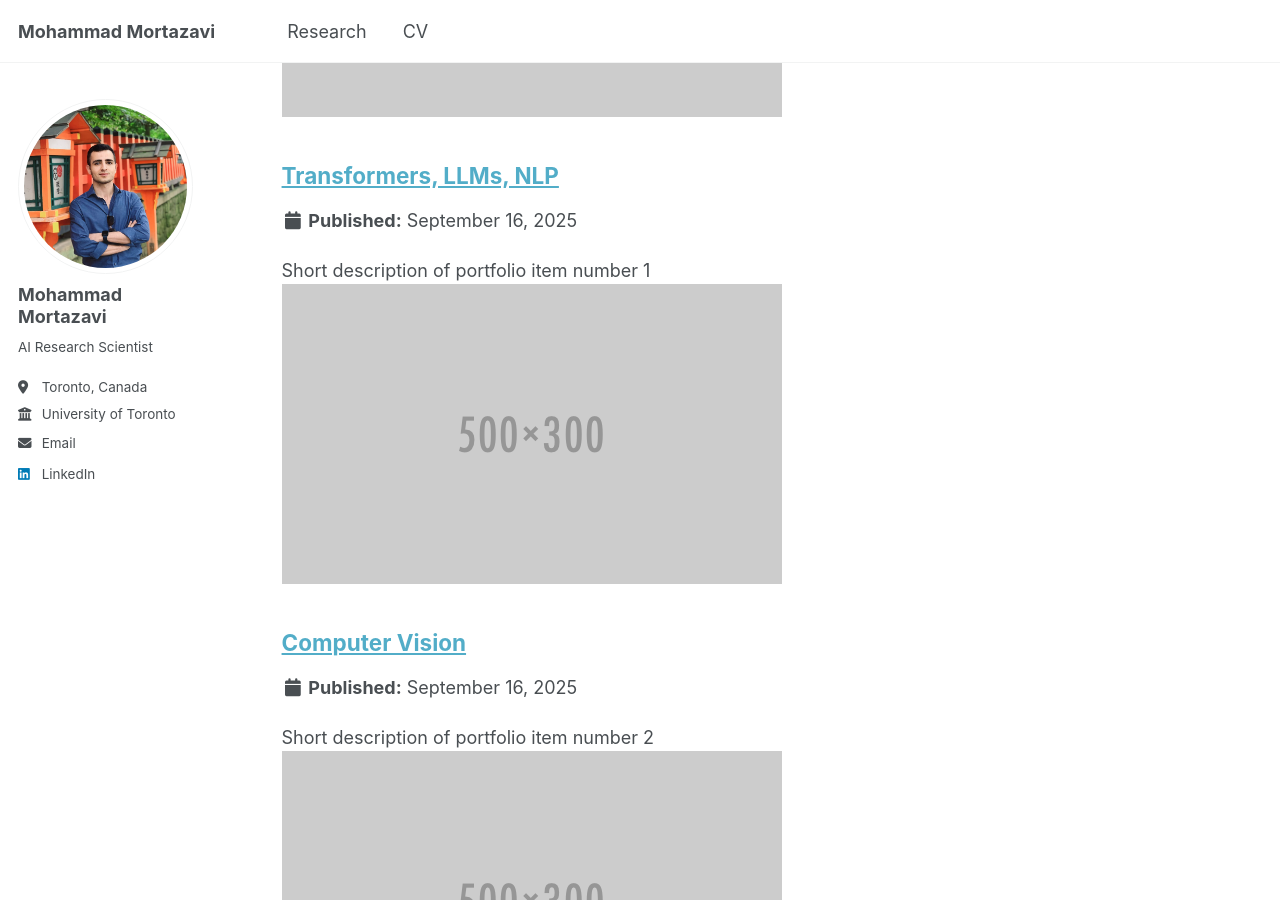
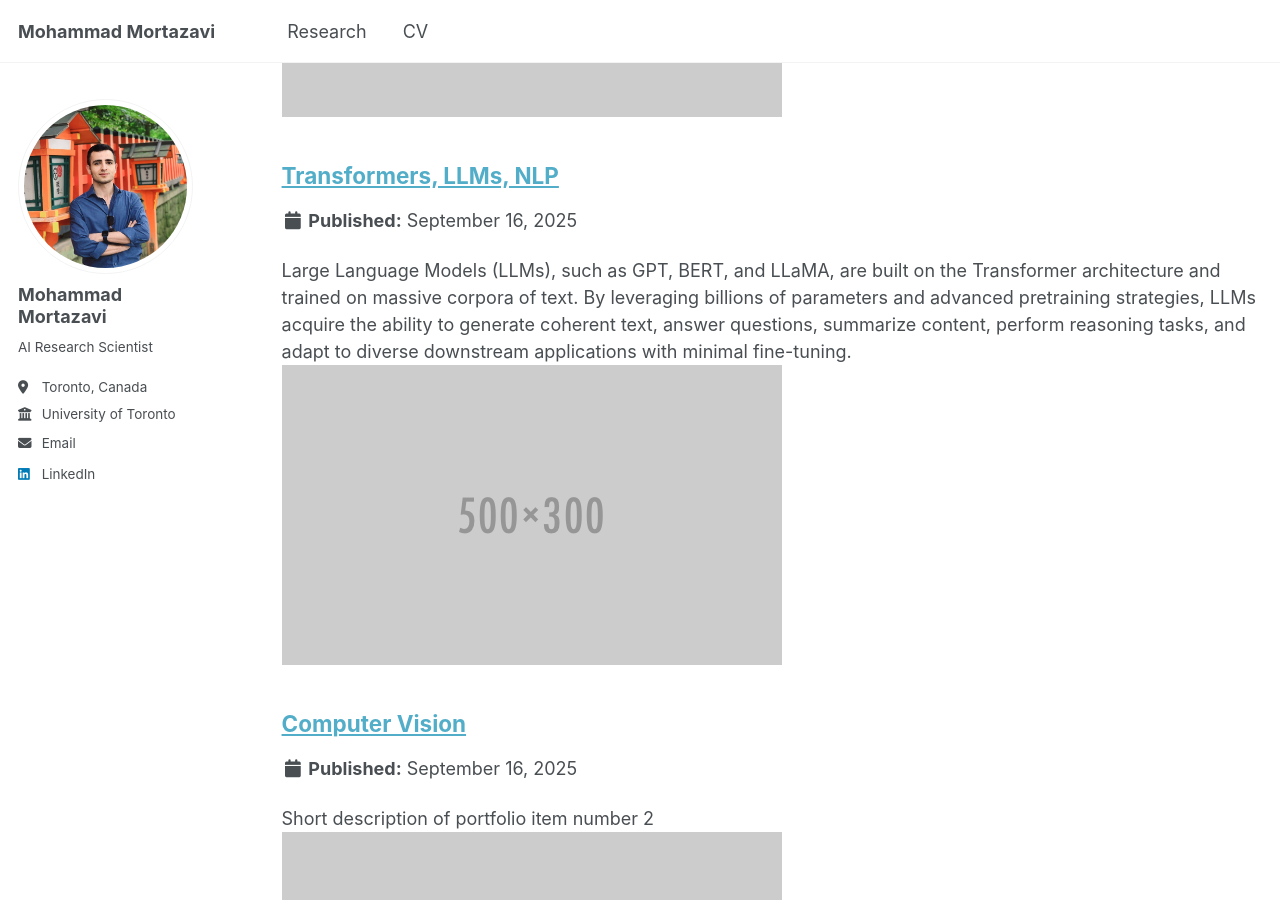
Before and after one commit to mortazawi/mortazawi.github.io, a Jekyll site: the page built from _pages/portfolio.html, in a window 1280 px wide and 900 px high, scrolled down 532 px. Built offline with Jekyll 4.4.1, drawn with Linux system fonts in a browser that asks for light colours; a script that is not in the unit is left out.

Commit message:
Update portfolio-2.md

```diff
--- a/_portfolio/portfolio-2.md
+++ b/_portfolio/portfolio-2.md
@@ -1,6 +1,6 @@
 ---
 title: "Transformers, LLMs, NLP"
-excerpt: "Short description of portfolio item number 1<br/><img src='/images/500x300.png'>"
+excerpt: "Large Language Models (LLMs), such as GPT, BERT, and LLaMA, are built on the Transformer architecture and trained on massive corpora of text. By leveraging billions of parameters and advanced pretraining strategies, LLMs acquire the ability to generate coherent text, answer questions, summarize content, perform reasoning tasks, and adapt to diverse downstream applications with minimal fine-tuning.<br/><img src='/images/500x300.png'>"
 collection: Research Interests
 ---
 
```
